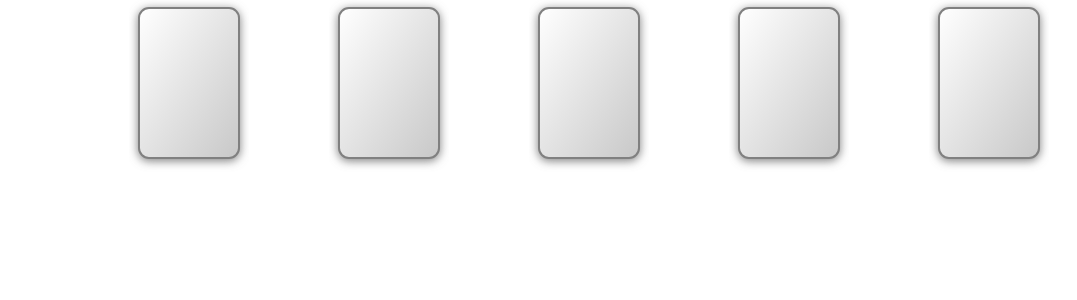
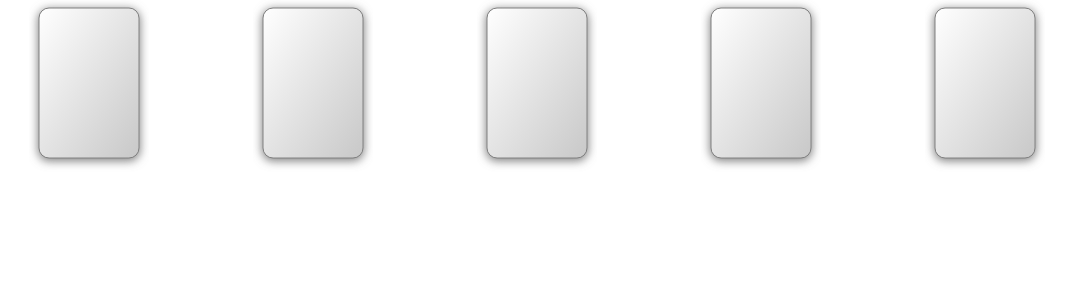
Before and after one commit to glui2/memory-card-game, a React (Create React App) app: page / in a window 1280 px wide. Shown: the top 300 px of the page, without its empty margins (11-1088 px from the left). Built offline with nearby package versions, Linux system fonts and the light colour scheme.

Commit message:
moved card styling to css, centred card components in svg

```diff
--- a/src/components/Card.css
+++ b/src/components/Card.css
@@ -1,10 +1,30 @@
+:root {
+  --card-width: 100px;
+  --card-height: 150px;
+}
+
+.card-svg {
+  justify-content: center;
+}
+
 .card {
-  margin: 5px;
+  margin: auto;
+  text-align: center;
   pointer-events: all;
-  x: 10;
+  x: calc(50% - var(--card-width) / 2);
   y: 8;
-  width: 100px;
-  height: 150px;
+  width: var(--card-width);
+  height: var(--card-height);
+}
+
+.card-shadow {
+  margin: auto;
+  text-align: center;
+  pointer-events: all;
+  x: calc(50% - var(--card-width) / 2);
+  y: 10;
+  width: var(--card-width);
+  height: var(--card-height);
 }
 
 .card:hover {
--- a/src/components/Card.js
+++ b/src/components/Card.js
@@ -3,7 +3,7 @@ import "./Card.css";
 
 const Card = () => {
   return (
-    <svg width="200" height="300">
+    <svg width="200" height="200" display="block" className="card-svg">
       <defs>
         <linearGradient id="card-gradient" x1="0%" y1="0%" x2="100%" y2="100%">
           <stop offset="0%" stopColor="rgb(255,255,255)" stopOpacity="1" />
@@ -14,10 +14,7 @@ const Card = () => {
         </filter>
       </defs>
       <rect
-        x="10"
-        y="10"
-        width="100"
-        height="150"
+        className="card-shadow"
         stroke="grey"
         strokeWidth="2"
         rx="10"
@@ -28,7 +25,7 @@ const Card = () => {
       <rect
         className="card"
         stroke="grey"
-        strokeWidth="2"
+        strokeWidth="1"
         rx="10"
         ry="10"
         fill="url(#card-gradient)"
--- a/src/pages/MainPage.js
+++ b/src/pages/MainPage.js
@@ -1,14 +1,27 @@
 import React, { useState } from "react";
 import { Card } from "../components/Card";
+import Grid, { GridSpacing } from "@material-ui/core/Grid";
 
 const MainPage = () => {
   return (
     <div>
-      <Card></Card>
-      <Card></Card>
-      <Card></Card>
-      <Card></Card>
-      <Card></Card>
+      <Grid container spacing={3}>
+        <Grid item>
+          <Card></Card>
+        </Grid>
+        <Grid item>
+          <Card></Card>
+        </Grid>
+        <Grid item>
+          <Card></Card>
+        </Grid>
+        <Grid item>
+          <Card></Card>
+        </Grid>
+        <Grid item>
+          <Card></Card>
+        </Grid>
+      </Grid>
     </div>
   );
 };
```
